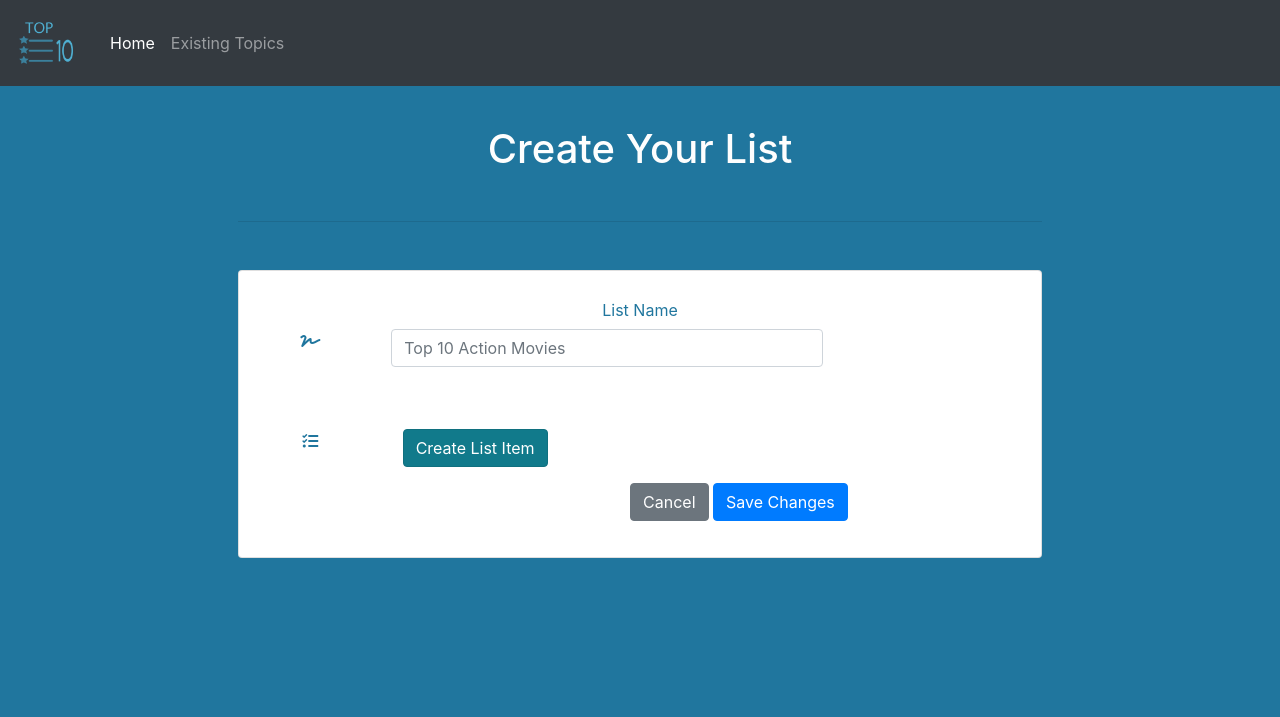
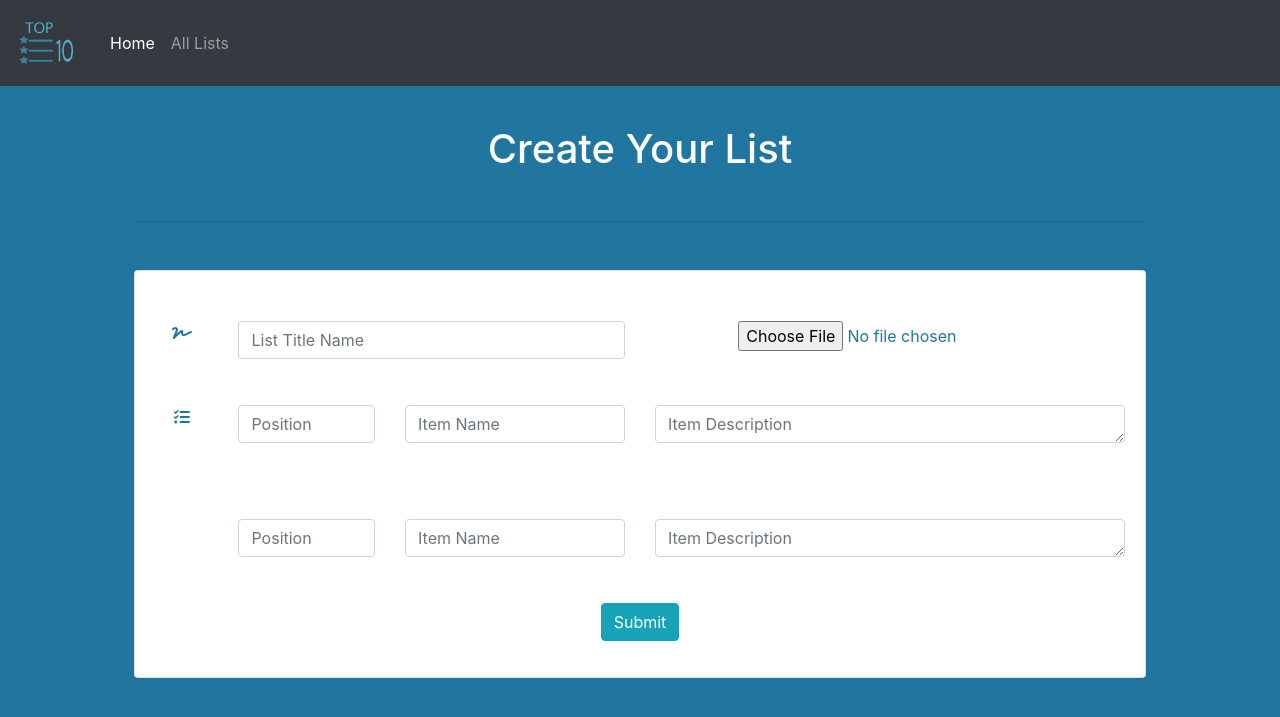
Before and after one commit to AntonIsaksson/milestone-project-3, a Flask app: page /create_list in a window 1280 px wide. Shown: the top 717 px of the page. Run offline with Flask 2, Linux system fonts and the light colour scheme; data that the repository does not hold is empty; some libraries are stand-ins or nearby versions.

Commit message:
Fixed show_list so relevant content reviels when clicked in show_list

```diff
--- a/app.py
+++ b/app.py
@@ -1,9 +1,10 @@
 import os
-from flask import Flask, render_template, redirect, request, url_for, session
+from flask import Flask, render_template, redirect, request, url_for, session, flash
 import bcrypt
+import re
 import pymongo
 from pymongo import MongoClient
-from flask_pymongo import PyMongo
+from flask_pymongo import PyMongo, DESCENDING
 from bson.objectid import ObjectId
 from os import path
 if path.exists("env.py"):
@@ -12,6 +13,7 @@ if path.exists("env.py"):
 app = Flask(__name__)
 
 SECRET_KEY = os.environ.get('SECRET_KEY')
+app.secret_key = os.environ.get('secret_key')
 app.config["MONGO_DBNAME"] = "topTenDB"
 app.config["MONGO_URI"] = os.environ.get("MONGO_URI")
 
@@ -19,8 +21,6 @@ mongo = PyMongo(app)
 
 
 @app.route('/')
-
-
 # Route to homepage
 @app.route('/home')
 def home_page():
@@ -43,7 +43,6 @@ def login():
         if bcrypt.hashpw(request.form['pass'].encode('utf-8'), login_user['password']) == login_user['password']:
             session['username'] = request.form['username']
             return redirect(url_for('home_page'))
-
     return 'Invalid username/password combination'
 
 @app.route('/logout')
@@ -76,36 +75,57 @@ def account():
 
 
 
+@app.route('/show_list')#=get_recipes
+def show_list():
+    return render_template("lists.html", lists = mongo.db.lists.find())
 
 
+@app.route('/view_lists/<list_id>')#=view_recipe
+def view_lists(list_id):
+    lists = mongo.db.lists
+    list_db=lists.find_one({'_id': ObjectId(list_id)})
+    return render_template("show_list.html", lists=list_db, listName = mongo.db.lists.find())
 
-@app.route('/lists')
-def show_lists():
-    return render_template("lists.html",
-                            lists=list(mongo.db.lists.find()))
-
-
-@app.route('/show_list')
-def show_list():
-    lists = mongo.db.lists.find()
-    return render_template("show_list.html", lists=lists)
 
 
 @app.route('/create_list')
 def create_list():
-    return render_template("create_list.html",
-                            lists=list(mongo.db.lists.find()))
+    return render_template("create_list.html")
 
 
 
-@app.route('/insert_list_name', methods=['POST'])
-def insert_list_name():
-    list_name = {'list_name': request.form.get('list_name')}
-    mongo.db.lists.insert_one(list_name)
+#lists.insert_one(request.form.to_dict())
+@app.route('/insert_list', methods=['POST'])
+def insert_list():
+    lists = mongo.db.lists
+    if request.method == "POST":
+        form = request.form.to_dict()
+        myListObject = [
+            {
+            "list_object_number": form['list_object_number_1'],
+            "list_object_name": form['list_object_name_1'],
+            "list_object_description": form['list_object_description_1']
+            },
+            {
+            "list_object_number": form['list_object_number_2'],
+            "list_object_name": form['list_object_name_2'],
+            "list_object_description": form['list_object_description_2']
+            }
+        ]
 
+        obj = {
+            "list_name": form['list_name'],
+            "list_objects": myListObject,
+            "user": session['username']
+
+        }
+        lists.insert_one(obj)
+
+    return redirect(url_for('home_page'))
 
 
 if __name__ == "__main__":
+    #app.secret_key = 'mysecret'
     app.run(host=os.environ.get('IP'),
-        port=int(os.environ.get('PORT')),
-        debug=False)
+        port=os.environ.get('PORT'),
+        debug=True)
--- a/env.py
+++ b/env.py
@@ -2,3 +2,4 @@ import os
 
 os.environ["MONGO_URI"]="mongodb+srv://root:r00t@myfirstcluster-ab99d.mongodb.net/topTenDB?retryWrites=true&w=majority"
 os.environ["SECRET_KEY"] = "ohsosecret"
+os.environ["secret_key"] = "mysecretkey"
--- a/static/css/style.css
+++ b/static/css/style.css
@@ -13,6 +13,9 @@ h1 {
     margin-top: 30px;
 }
 
+h2 {
+    color: rgb(32, 118, 158);
+}
 .logo {
     height: 60px;
     margin-right: 10px;
@@ -41,13 +44,17 @@ h1 {
     color: rgb(32, 118, 158);
 }
 
+.add-list-name-row {
+    padding-top: 30px;
+}
+
+.add-list-object-row {
+    padding: 30px 0px;
+}
+
 i {
     width: 40px;
     color: rgb(32, 118, 158);
-}
-
-.create-list-item {
-    padding-top: 30px;
 }
 
 #list-item-modal {
--- a/templates/account.html
+++ b/templates/account.html
@@ -8,9 +8,13 @@
 {% endblock %}
 {% block content %}
             <!-- Home Page Content -->
-            <div class="container-fluid showmeclass" id="home-page-content-wrapper">
+            <div class="container-fluid" id="home-page-content-wrapper">
                 <h1>My Account</h1>
                 <a class="nav-link" href="{{url_for('logout')}}">Log Out</a>
                 <a class="nav-link" href="{{url_for('create_list')}}">Create List!</a>
             </div>
+
+            <div class="container-fluid">
+                <h2>My Lists</h2>
+            </div>
 {% endblock %}
--- a/templates/base.html
+++ b/templates/base.html
@@ -27,8 +27,9 @@
                   <li class="nav-item active">
                       <a class="nav-link" href="{{url_for('home_page')}}">Home </a>
                   </li>
+
                   <li class="nav-item">
-                      <a class="nav-link" href="{{url_for('show_lists')}}">Existing Topics</a>
+                      <a class="nav-link" href="{{url_for('show_list')}}">All Lists</a>
                   </li>
               </ul>
               {% block nav %}
--- a/templates/create_list.html
+++ b/templates/create_list.html
@@ -2,7 +2,7 @@
 
 
 <!-- Modal - Create List ----------------------------->
-<div class="modal" id="list-item-modal" tabindex="-1" role="dialog">
+<!--<div class="modal" id="list-item-modal" tabindex="-1" role="dialog">
     <div class="modal-dialog modal-lg" role="document">
         <div class="modal-content">
             <div class="row">
@@ -59,49 +59,68 @@
             </div>
         </div>
     </div>
-</div>
+</div>-->
 
 
 <!-- Create List Page ----------------------------->
 <div class="container-fluid" id="create-list-content-wrapper">
     <h1>Create Your List</h1>
     <div class="form-container">
-        <div class="col-md-8 offset-md-2">
+        <div class="col-md-10 offset-1">
             <span class="anchor" id="formUserEdit"></span>
             <hr class="my-5">
             <div class="card create-list-card card-outline-secondary">
                 <div class="card-body">
                     <!-- Create List Form -->
-                    <form class="form" role="form" autocomplete="off">
-                        <div class="form-group row">
-                            <label class="col-12 col-form-label form-control-label">List Name</label>
-                            <div class="col-2">
+                    <form class="form" action="{{ url_for('insert_list') }}" method="POST" role="form" autocomplete="off">
+                        <!--List Name Add-->
+                        <div class="form-group row add-list-name-row">
+                            <div class="col-1">
                                 <i class="fas fa-signature"></i>
                             </div>
-                            <div class="col-7">
-                                <form action="{{ url_for('insert_list_name') }}" method="POST" class="col-12">
-                                    <div class="form-group">
-                                        <input id="list_name" name="list_name" type="text" class="form-control" placeholder="Top 10 Action Movies">
-                                    </div>
-                                </form>
+                            <div class="col-5">
+                                <input id="list_name" name="list_name" type="text" class="form-control" placeholder="List Title Name">
                             </div>
-                            <div class="col-3">
+                            <div class=" col-4 offset-1">
+                                <input type="file" class="form-control-file" id="exampleFormControlFile1">
                             </div>
                         </div>
-                        <div class="form-group row create-list-item">
-                            <div class="col-2">
+                        <!--List Object Add-->
+                        <div class="form-group add-list-object-row row">
+                            <div class="col-1">
                                 <i class="fas fa-tasks"></i>
                             </div>
+                            <div class="col-2">
+                                <input type="number" class="form-control" id="list_object_number_1" name="list_object_number_1" placeholder="Position">
+                            </div>
+
                             <div class="col-3">
-                                <a href="#list-item-modal" class="btn btn-info modal-open active" role="button" aria-pressed="true">Create List Item</a>
+                                <input id="list_object_name_1" name="list_object_name_1" type="text" class="form-control" placeholder="Item Name">
+                            </div>
+
+                            <div class="col-6">
+                                <textarea class="form-control" id="list_object_description_1" name="list_object_description_1" placeholder="Item Description" rows="1"></textarea>
                             </div>
                         </div>
+                        <div class="form-group add-list-object-row row">
+                            <div class="col-1">
+                            </div>
+                            <div class="col-2">
+                                <input type="number" class="form-control" id="list_object_number_2" name="list_object_number_2" placeholder="Position">
+                            </div>
 
+                            <div class="col-3">
+                                <input id="list_object_name_2" name="list_object_name_2" type="text" class="form-control" placeholder="Item Name">
+                            </div>
+
+                            <div class="col-6">
+                                <textarea class="form-control" id="list_object_description_2" name="list_object_description_2" placeholder="Item Description" rows="1"></textarea>
+                            </div>
+                        </div>
+                        <!--Submit Button-->
                         <div class="form-group row">
-                            <label class="col-lg-3 col-form-label form-control-label"></label>
-                            <div class="col-lg-9">
-                                <input type="reset" class="btn btn-secondary" value="Cancel">
-                                <input type="button" class="btn btn-primary" value="Save Changes">
+                            <div class="col-12">
+                                <input type="submit" class="btn btn-info" name="action">
                             </div>
                         </div>
                     </form>
```
Also changed, not shown: templates/lists.html (+24 -4 lines), templates/show_list.html (+28 -7 lines), 1 other file.
